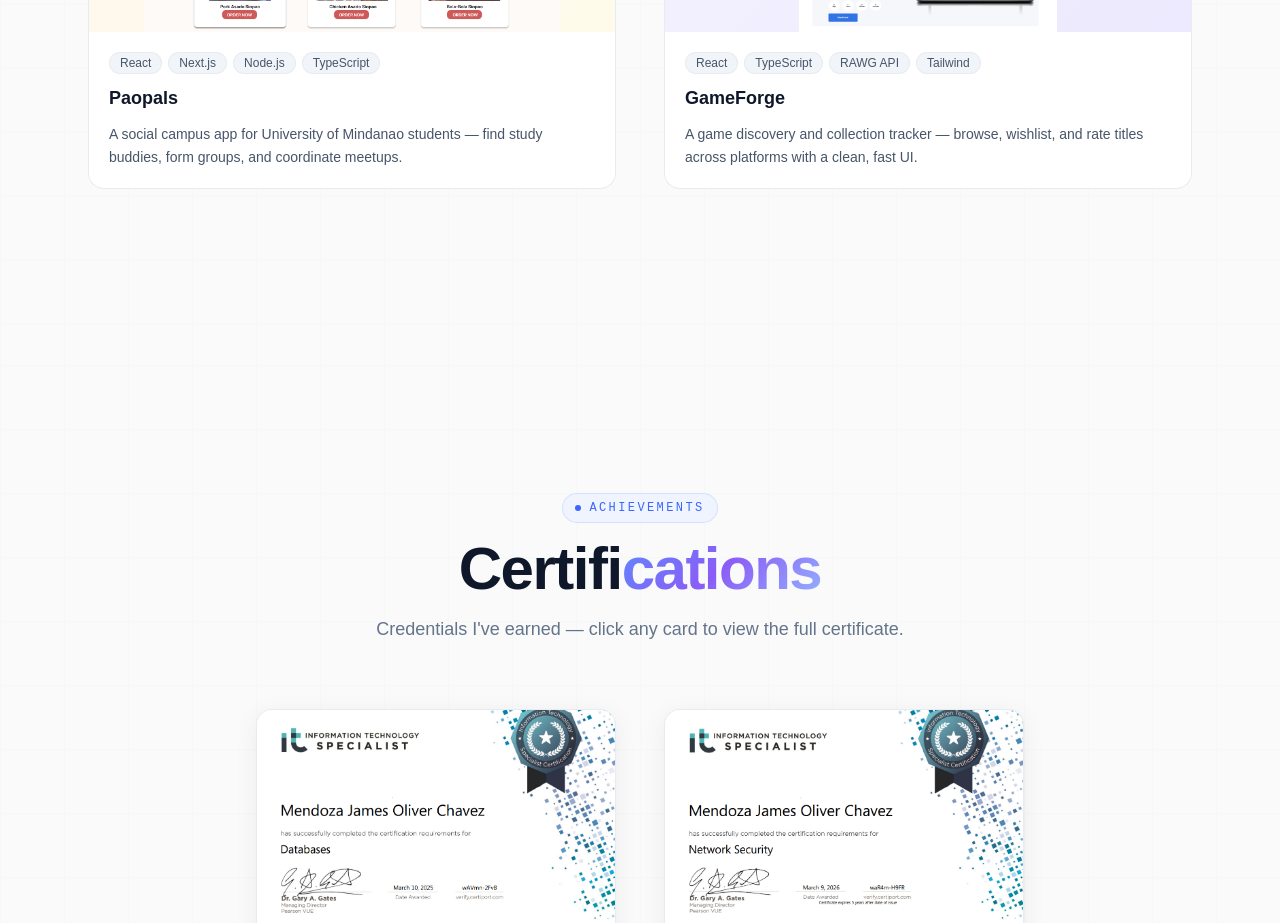
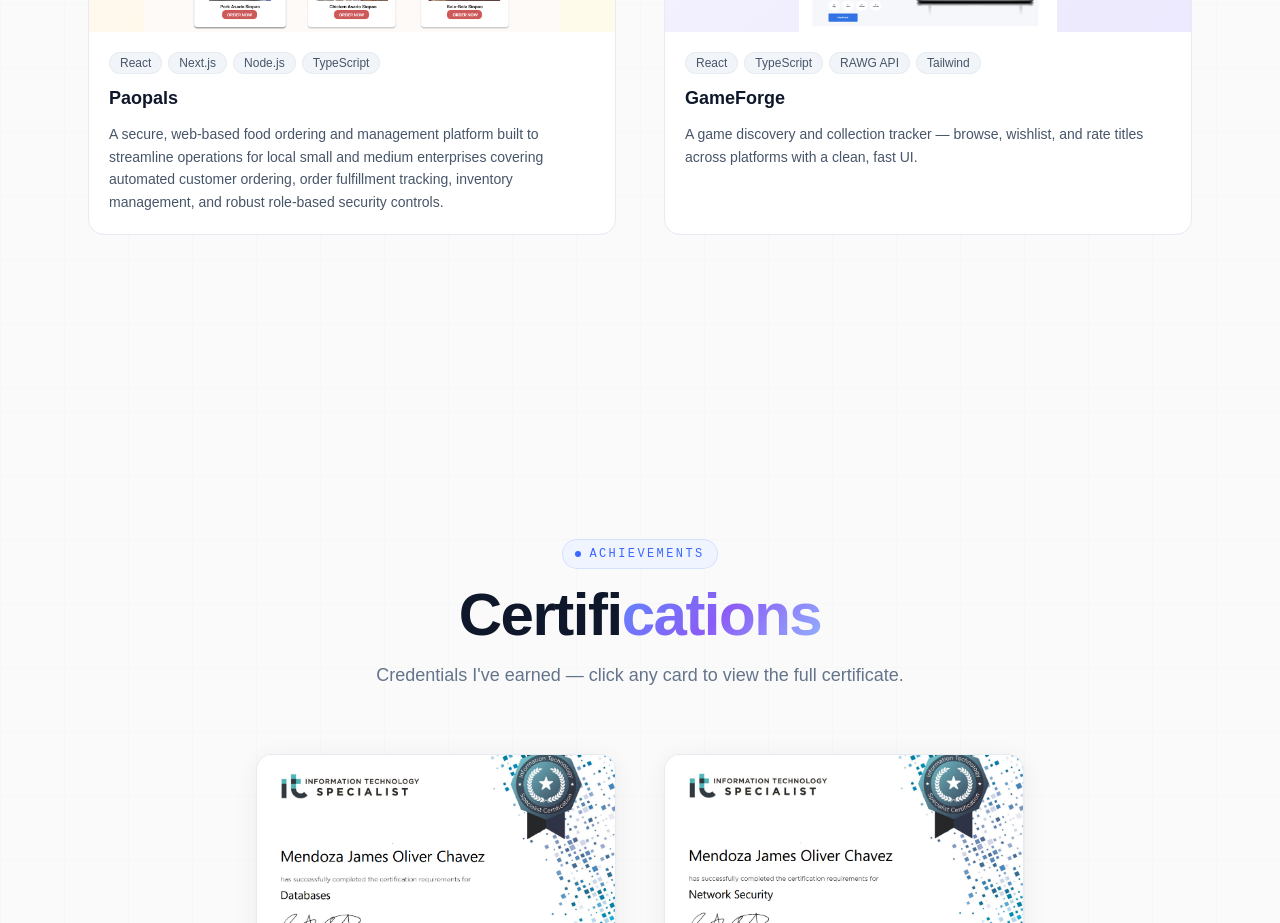
Before and after one commit to koizumiiiiii/website-portfolio, a Next.js app in the folder portfolio/: page / in a window 1280 px wide. Shown: the part 3480-4403 px from the top of the page. Built offline with nearby package versions, Linux system fonts and the light colour scheme.

Commit message:
updated paopals bio

```diff
--- a/portfolio/data/projects.ts
+++ b/portfolio/data/projects.ts
@@ -35,7 +35,7 @@ export const projects: Project[] = [
     id: 3,
     title: "Paopals",
     description:
-      "A social campus app for University of Mindanao students — find study buddies, form groups, and coordinate meetups.",
+      "A secure, web-based food ordering and management platform built to streamline operations for local small and medium enterprises covering automated customer ordering, order fulfillment tracking, inventory management, and robust role-based security controls.",
     longDescription:
       "React + Next.js frontend with a Node.js backend. Real-time messaging, interest-based matching, and event scheduling built for the UM community.",
     tags: ["React", "Next.js", "Node.js", "TypeScript"],
```
